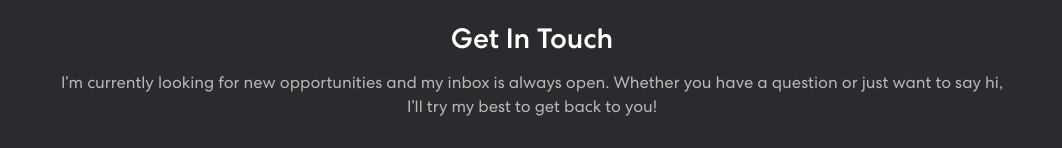
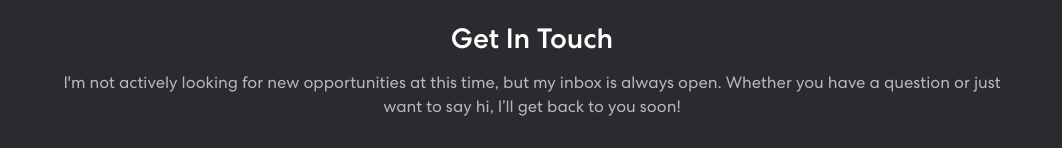
Before and after one commit to smiracle/steven-miracle-website, a React (Create React App) app: page / in a window 1280 px wide. Shown: the part 3390-3538 px from the top of the page, without its empty margins (108-1170 px from the left). Built offline with nearby package versions, Linux system fonts and the light colour scheme.

Commit message:
Update hero and contact text

```diff
--- a/src/components/Contact.js
+++ b/src/components/Contact.js
@@ -16,9 +16,10 @@ const Contact = () => {
                   <Col size={12} md={12}>
                     <h3 id="contact">Get In Touch</h3>
                     <p>
-                      I’m currently looking for new opportunities and my inbox
-                      is always open. Whether you have a question or just want
-                      to say hi, I’ll try my best to get back to you!
+                      I'm not actively looking for new opportunities at this
+                      time, but my inbox is always open. Whether you have a
+                      question or just want to say hi, I’ll get back to you
+                      soon!
                     </p>
                     <a href="mailto:stvnmiracle@gmail.com">
                       <button className="navbar-resume-button">
--- a/src/components/ProjectCard.js
+++ b/src/components/ProjectCard.js
@@ -57,9 +57,6 @@ const ProjectCard = ({
                   url={repoUrl}
                   alt="code repository link"
                   data-id="git-link"
-                  onMouseEnter={(e) => {
-                    console.log("enter");
-                  }}
                 />
               )}
               {youtubeUrl && (
--- a/src/components/Projects.js
+++ b/src/components/Projects.js
@@ -63,7 +63,6 @@ const Projects = () => {
                       <Tab.Pane eventKey="first">
                         <ul className="proj-grid">
                           {webAppCards.map((project, index) => {
-                            console.log(project);
                             return (
                               <ProjectCard
                                 key={index}
@@ -77,7 +76,6 @@ const Projects = () => {
                       <Tab.Pane eventKey="second">
                         <ul className="proj-grid">
                           {gameCards.map((project, index) => {
-                            console.log(project);
                             return (
                               <ProjectCard
                                 key={index}
@@ -91,7 +89,6 @@ const Projects = () => {
                       <Tab.Pane eventKey="third">
                         <ul className="proj-grid">
                           {moreCards.map((project, index) => {
-                            console.log(project);
                             return (
                               <ProjectCard
                                 key={index}
```
